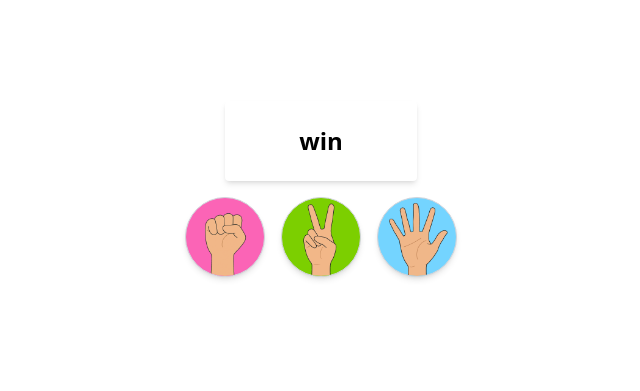
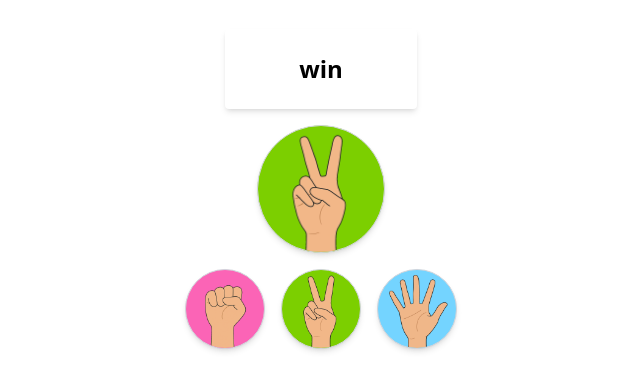
Before and after one commit to fun-developers-hub/janken-frontend, a Next.js app: page / in a window 1280 px wide. Shown: the part 211-602 px from the top of the page, without its empty margins (319-959 px from the left). Built offline with nearby package versions, Linux system fonts and the light colour scheme.

Commit message:
fightinghand components

```diff
--- /dev/null
+++ b/src/app/components/FightingHand.tsx
@@ -0,0 +1,47 @@
+import Image from "next/image";
+import rockImage from "../assets/goo.png";
+import paperImage from "../assets/per.png";
+import scissorsImage from "../assets/choki.png";
+
+type Hand = "rock" | "paper" | "scissors";
+
+type Props = {
+  hand: Hand;
+};
+
+export const FightingHand = ({ hand }: Props) => {
+  const getHandProperties = () => {
+    switch (hand) {
+      case "rock":
+        return {
+          image: rockImage,
+          backgroundColor: "bg-pink-400",
+        };
+      case "scissors":
+        return {
+          image: scissorsImage,
+          backgroundColor: "bg-lime-500",
+        };
+      case "paper":
+        return {
+          image: paperImage,
+          backgroundColor: "bg-sky-300",
+        };
+    }
+  };
+
+  const { image, backgroundColor } = getHandProperties();
+
+
+  return (
+    <button className={`size-32 rounded-full border border-gray-300 overflow-hidden shadow-md ${backgroundColor}`}>
+      <Image
+        src={image}
+        alt={hand}
+        width={1024}
+        height={1024}
+        className="size-full object-cover"
+      />
+    </button>
+  );
+};
--- a/src/app/page.tsx
+++ b/src/app/page.tsx
@@ -1,5 +1,6 @@
 import { HandSelectButton } from "./components/HandSelectButton";
 import { StatusDisplay } from "./components/StatusDisplay";
+import { FightingHand } from "./components/FightingHand";
 
 export default function Home() {
   return (
@@ -7,6 +8,10 @@ export default function Home() {
       <StatusDisplay>
         win
       </StatusDisplay>
+
+      <div className = "flex gap-4">
+        <FightingHand hand="scissors" />
+      </div>
 
       <div className="flex gap-4">
         <HandSelectButton hand="rock" />
```
